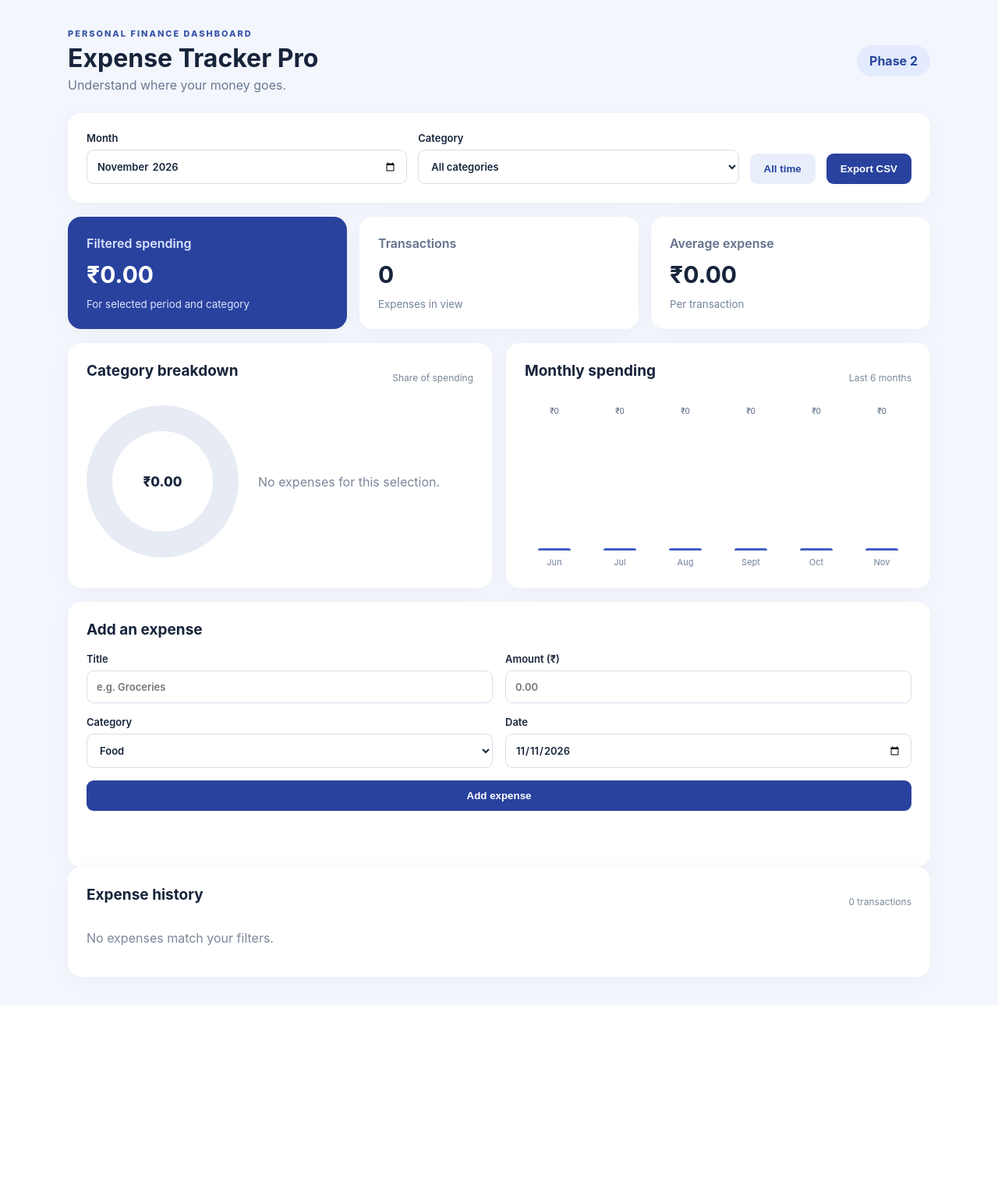
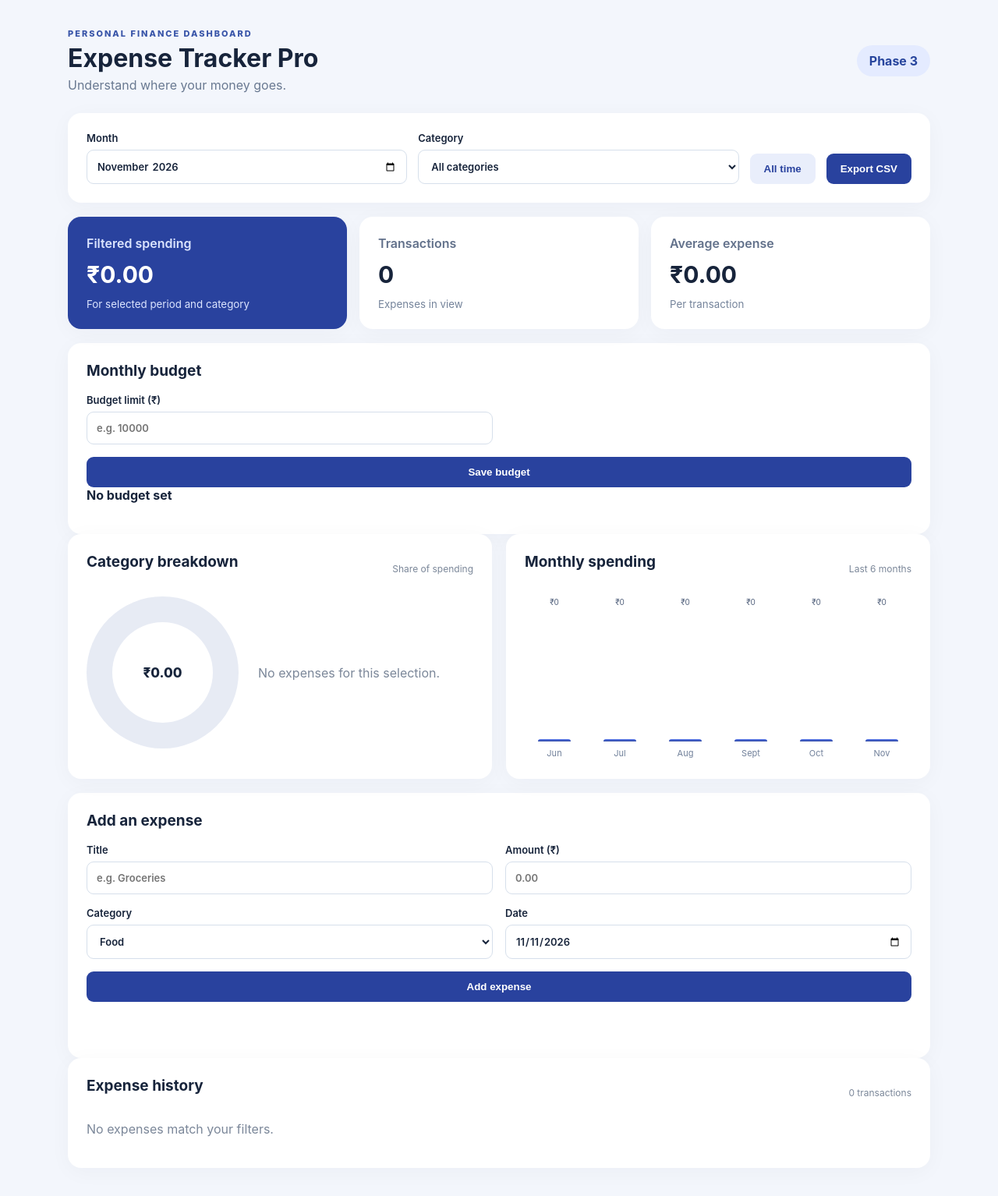
Before and after one commit to Ankitchoudhary8/expense-tracker-pro, a Flask app: page / in a window 1280 px wide. Shown: the whole page at 78% size. Before the commit the page ends 1275 px from the top, so only its background shows below. Run offline with Flask 3, Linux system fonts and the light colour scheme; data that the repository does not hold is empty.

Commit message:
feat(phase-3): frontend/templates/index.html

```diff
--- a/frontend/templates/index.html
+++ b/frontend/templates/index.html
@@ -8,7 +8,7 @@
 </head>
 <body>
 <main class="container">
-  <header class="topbar"><div><p class="eyebrow">PERSONAL FINANCE DASHBOARD</p><h1>Expense Tracker Pro</h1><p>Understand where your money goes.</p></div><span class="tag">Phase 2</span></header>
+  <header class="topbar"><div><p class="eyebrow">PERSONAL FINANCE DASHBOARD</p><h1>Expense Tracker Pro</h1><p>Understand where your money goes.</p></div><span class="tag">Phase 3</span></header>
   <section class="filters panel" aria-label="Report filters">
     <label>Month <input type="month" id="month-filter"></label>
     <label>Category <select id="category-filter"><option value="">All categories</option><option>Food</option><option>Transport</option><option>Shopping</option><option>Bills</option><option>Education</option><option>Other</option></select></label>
@@ -20,17 +20,24 @@
     <article class="stat"><span>Transactions</span><strong id="count">0</strong><small>Expenses in view</small></article>
     <article class="stat"><span>Average expense</span><strong id="average">₹0.00</strong><small>Per transaction</small></article>
   </section>
+  <section class="panel budget-panel">
+    <div class="section-head"><h2>Monthly budget</h2><span id="budget-month-label"></span></div>
+    <form id="budget-form" class="budget-form"><label>Budget limit (₹)<input type="number" id="budget-amount" min="0.01" step="0.01" required placeholder="e.g. 10000"></label><button type="submit">Save budget</button></form>
+    <div class="budget-info"><strong id="budget-status">No budget set</strong><span id="budget-remaining"></span></div>
+    <div class="progress-track"><div id="budget-progress" class="progress-fill"></div></div>
+    <p id="budget-warning" role="status"></p>
+  </section>
   <section class="charts">
     <article class="panel"><div class="section-head"><h2>Category breakdown</h2><span>Share of spending</span></div><div class="donut-layout"><div id="donut" class="donut" role="img" aria-label="Category spending chart"><span id="donut-total">₹0</span></div><div id="legend" class="legend"></div></div></article>
     <article class="panel"><div class="section-head"><h2>Monthly spending</h2><span>Last 6 months</span></div><div id="monthly-chart" class="monthly-chart" role="img" aria-label="Monthly spending bar chart"></div></article>
   </section>
-  <section class="panel"><h2>Add an expense</h2>
+  <section class="panel"><h2 id="expense-form-heading">Add an expense</h2>
     <form id="expense-form">
       <label>Title <input id="title" maxlength="120" required placeholder="e.g. Groceries"></label>
       <label>Amount (₹) <input id="amount" type="number" min="0.01" step="0.01" required placeholder="0.00"></label>
       <label>Category <select id="category" required><option>Food</option><option>Transport</option><option>Shopping</option><option>Bills</option><option>Education</option><option>Other</option></select></label>
       <label>Date <input id="date" type="date" required></label>
-      <button type="submit">Add expense</button>
+      <button id="submit-expense" type="submit">Add expense</button><button id="cancel-edit" type="button" class="secondary" hidden>Cancel editing</button>
     </form><p id="message" role="status"></p>
   </section>
   <section class="panel"><div class="section-head"><h2>Expense history</h2><span id="results-label"></span></div><div id="expenses" aria-live="polite"></div></section>
```
